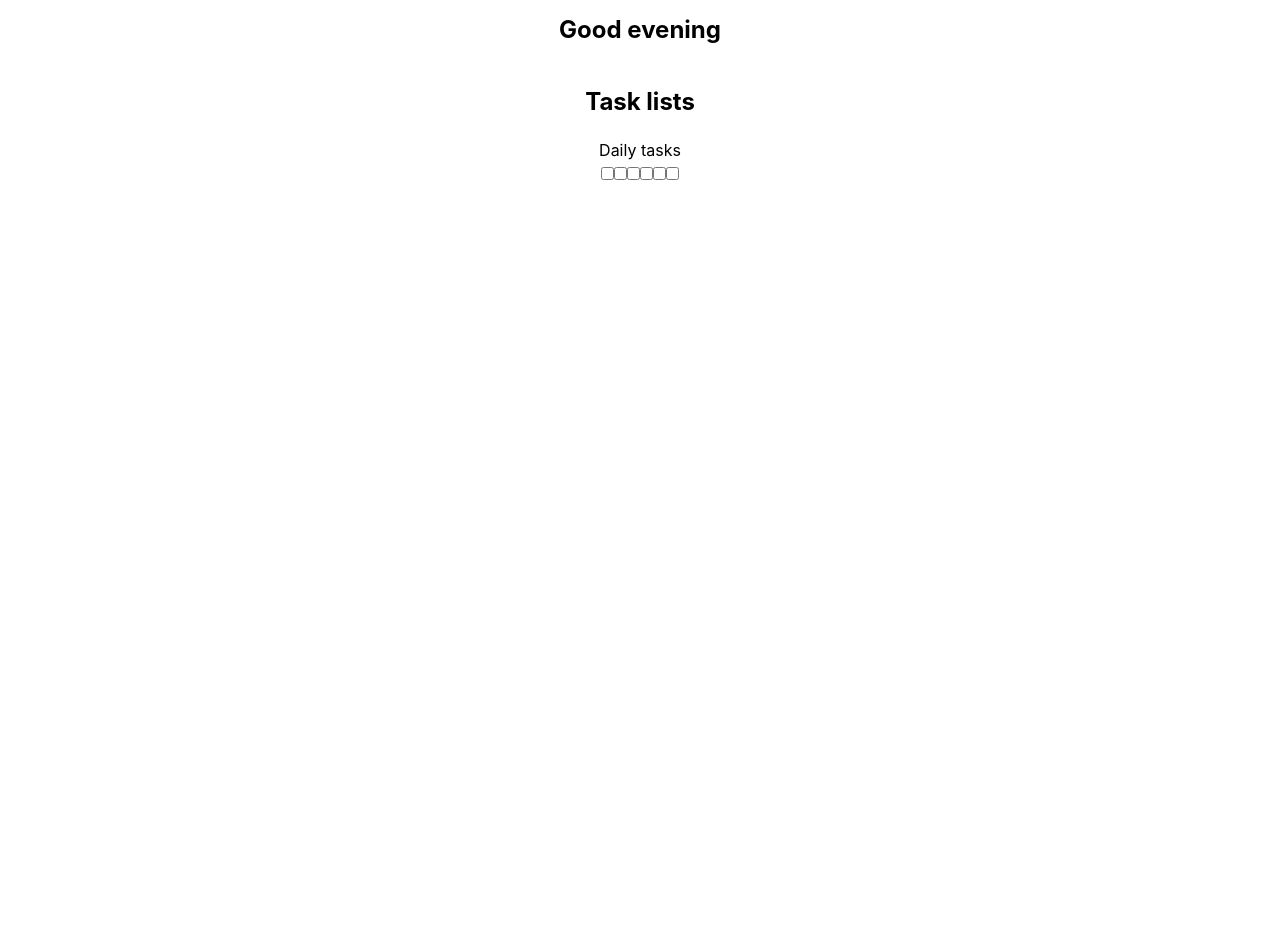
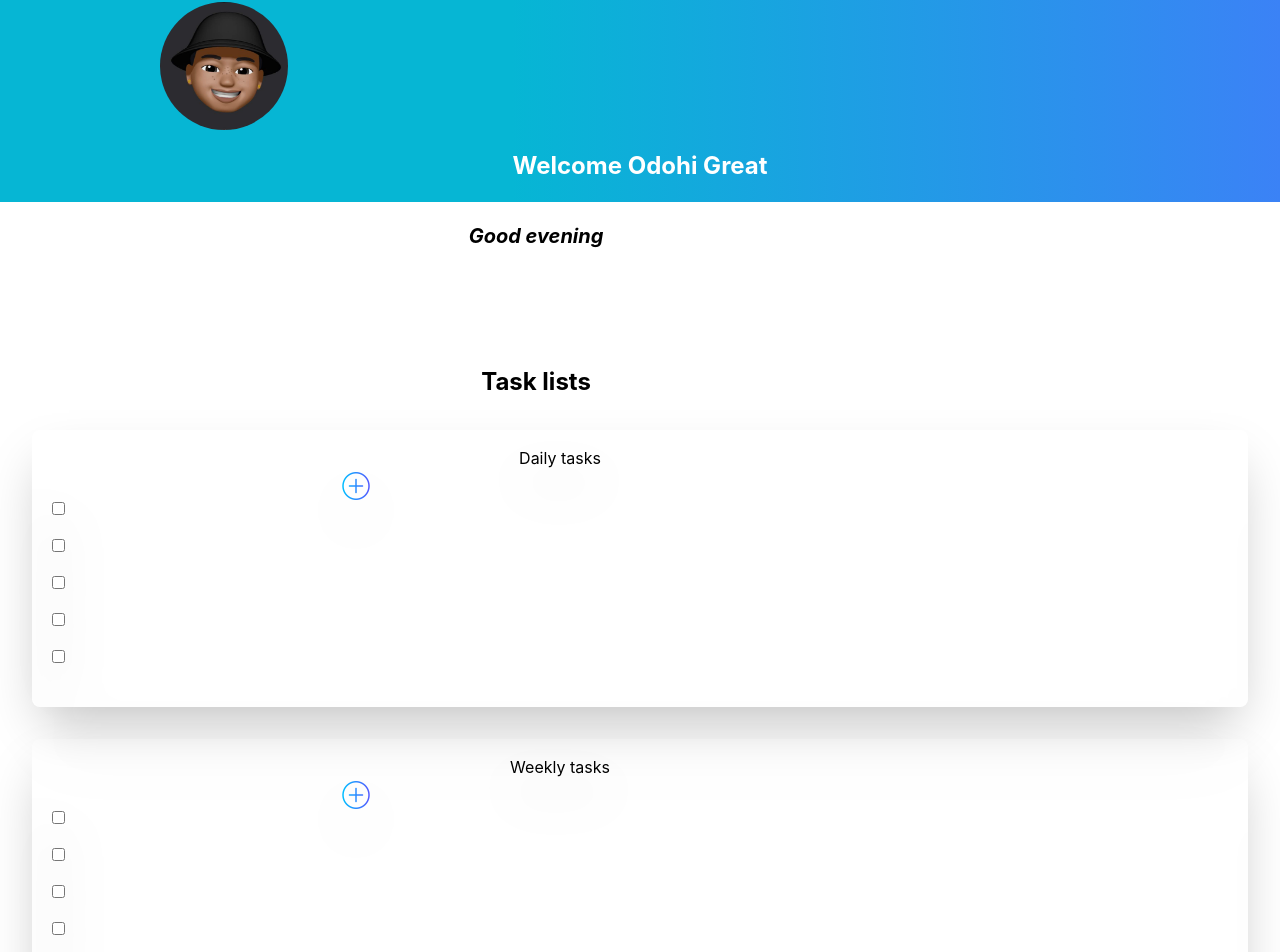
Before and after one commit to odohigreat/todoreact, a React (Create React App) app: page /dashboard in a window 1280 px wide. Shown: the part 174-1126 px from the top of the page. Before the commit the page ends 800 px from the top, so only its background shows below. Built offline with nearby package versions, Linux system fonts and the light colour scheme.

Commit message:
Dashboard components were updated for optimised UIX

```diff
--- a/src/Pages/DashBoard.js
+++ b/src/Pages/DashBoard.js
@@ -1,5 +1,8 @@
 import darkbluecirc from '../Pictures/darkbluecirc.png';
 import lightbluecirc from '../Pictures/lightbluecirc.png';
+import plusicon from '../Pictures/plus_icon.png';
+import { Link, useNavigate } from 'react-router-dom';
+import mypic from '../Pictures/miself.jpg';
 
 
 
@@ -10,28 +13,40 @@ export default function () {
                 <img className="relative z-40 h-24" src={darkbluecirc} />
                 <img className="absolute top-0 left-0 z-10" src={lightbluecirc} />
             </div>
-            <div className="bg-cyan-400 text-white">
-                <img></img>
+            <div className="pt-44 -translate-y-24 bg-gradient-to-r from-40% from-cyan-500 to-blue-500 text-white">
+                <img className='w-32 h-32 mx-40 rounded-full' src={mypic} />
                 <h1 className="text-2xl font-bold p-5">Welcome Odohi Great
                 </h1>
             </div>
             <div>
-                <h2 className="text-2xl font-bold p-5">Good evening
+                <h2 className="text-xl italic -translate-y-24 mr-52 font-bold p-5">Good evening
                 </h2>
                 <time></time>
             </div>
             <div>
-                <h1 className="text-2xl font-bold p-5">Task lists
+                <h1 className="text-2xl font-bold mr-52">Task lists
                 </h1>
-                <div>
-                    <p>Daily tasks</p>
-                    <img></img>
-                    <input type="checkbox" />
-                    <input type="checkbox" />
-                    <input type="checkbox" />
-                    <input type="checkbox" />
-                    <input type="checkbox" />
-                    <input type="checkbox" />
+                <div className='p-5 m-8 pt-4 shadow-2xl rounded-lg drop-shadow-2xl'>
+                    <p className='mr-40'>Daily tasks</p>
+                    <Link><img className='w-8 h-8 ml-72' src={plusicon} /></Link>
+                    <div className='grid justify-start'>
+                        <input type="checkbox" /><br />
+                        <input type="checkbox" /><br />
+                        <input type="checkbox" /><br />
+                        <input type="checkbox" /><br />
+                        <input type="checkbox" /><br />
+                    </div>
+                </div>
+                <div className='p-5 m-8 pt-4 shadow-2xl rounded-lg drop-shadow-2xl'>
+                    <p className='mr-40'>Weekly tasks</p>
+                    <Link><img className='w-8 h-8 ml-72' src={plusicon} /></Link>
+                    <div className='grid justify-start'>
+                        <input type="checkbox" /><br />
+                        <input type="checkbox" /><br />
+                        <input type="checkbox" /><br />
+                        <input type="checkbox" /><br />
+                        <input type="checkbox" /><br />
+                    </div>
                 </div>
             </div>
         </div>
```
Also changed, not shown: src/Pictures/miself.jpg (added), src/Pictures/plus_icon.png (added).
